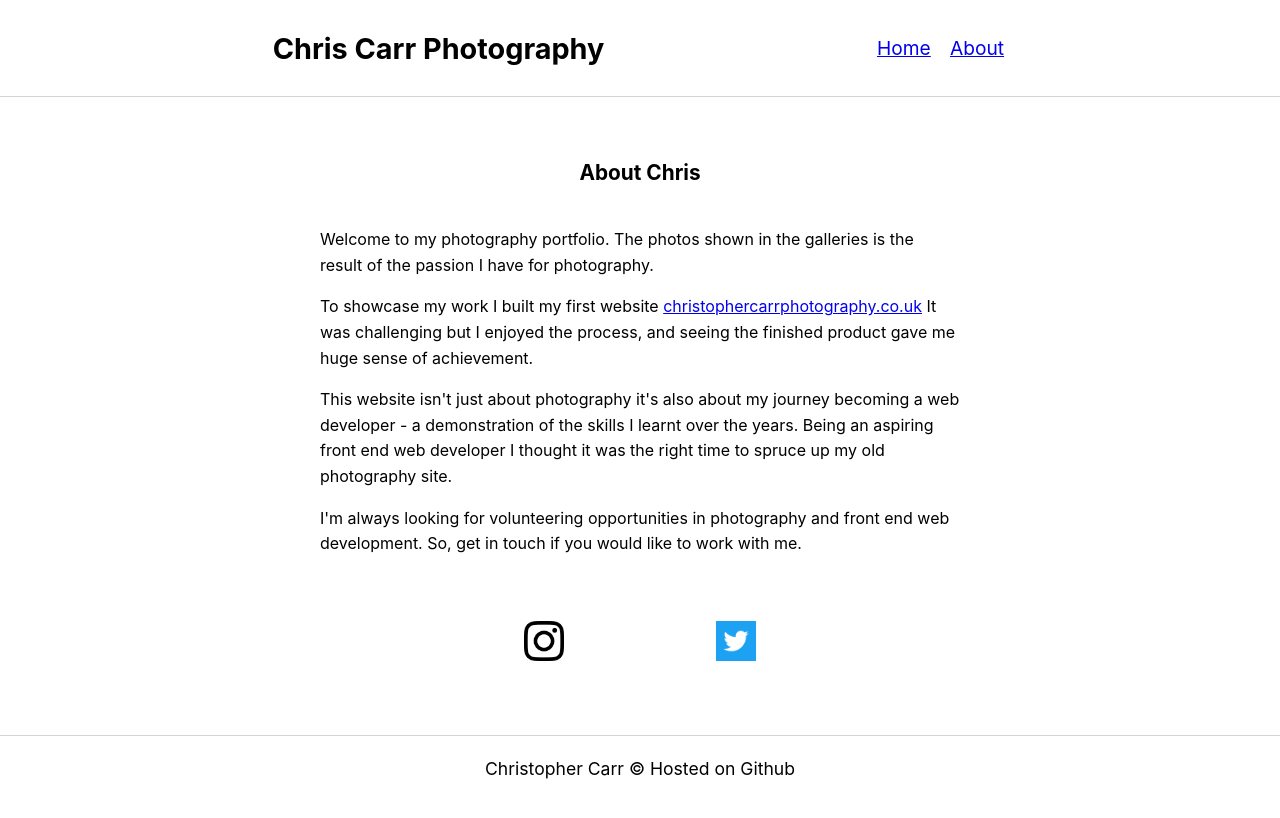
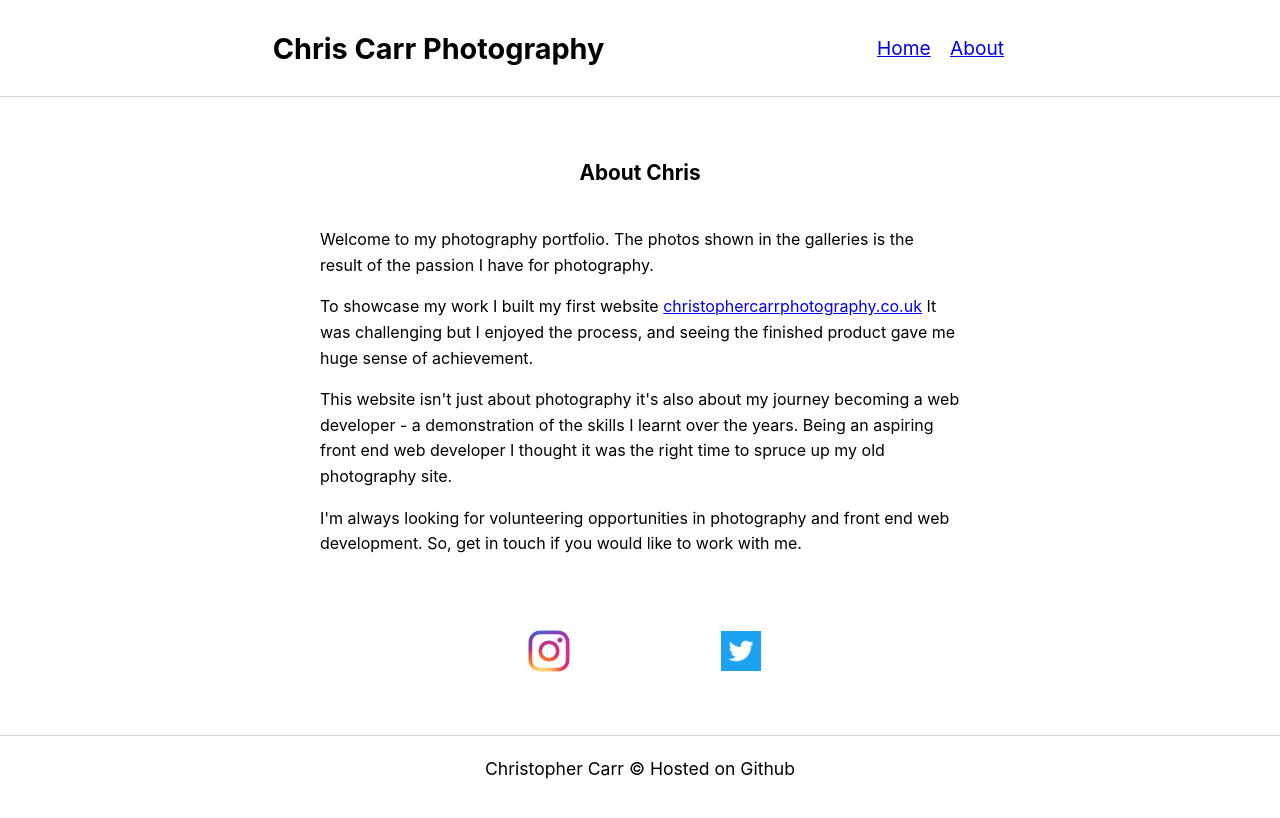
Before and after one commit to christocarr/photo-gallery, a React (Create React App) app: page /#/about in a window 1280 px wide. Shown: the top 818 px of the page. Built offline with nearby package versions, Linux system fonts and the light colour scheme.

Commit message:
Add new ig photo

```diff
--- a/src/Components/About.js
+++ b/src/Components/About.js
@@ -24,7 +24,7 @@ export default class About extends Component {
           <p>This website isn't just about photography it's also about my journey becoming a web developer - a demonstration of the skills I learnt over the years. Being an aspiring front end web developer I thought it was the right time to spruce up my old photography site. </p>
           <p>I'm always looking for volunteering opportunities in photography and front end web development. So, get in touch if you would like to work with me.</p>
           <div className="icon-set">
-            <a href="https://www.instagram.com/christocarrgrapher/"><img src={require('../images/ig-glyph-logo.png')} alt="instagram logo" width="40px" height="40px"></img></a>
+            <a href="https://www.instagram.com/christocarrgrapher/"><img src={require('../images/ig-glyph-fill.png')} alt="instagram logo" width="60px" height="60px"></img></a>
             <a href="https://twitter.com/ChrisofCarr?lang=en"><img src={require('../images/twitter-logo.png')} alt="twitter logo" width="40px" height="40px"></img></a>
           </div>
         </div>
```
Also changed, not shown: src/images/ig-glyph-fill.png (added).
